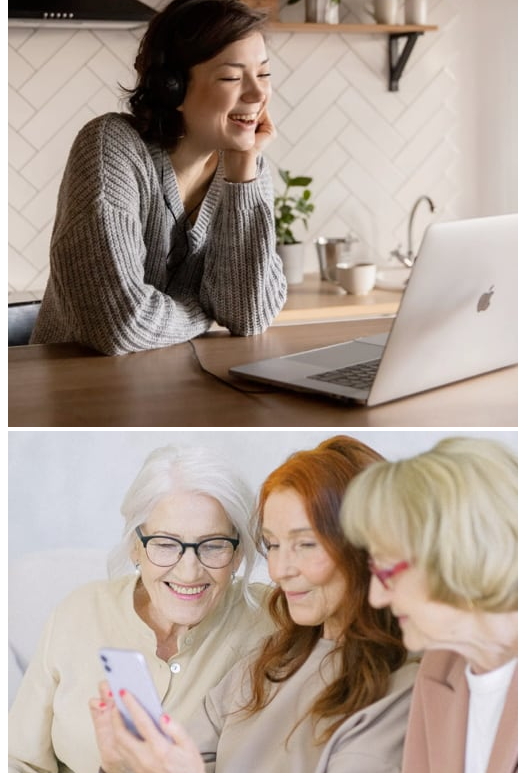
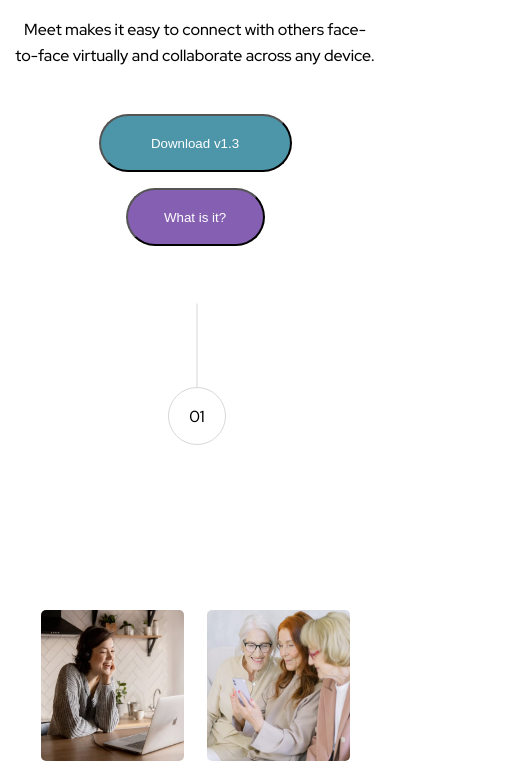
Before and after one commit to khalisabrahman/Meet-Landing-Page, a plain HTML site: page starter-code/index.html in a window 390 px wide. Shown: the part 273-1046 px from the top of the page, 518 px wide, since content can reach past the window. Drawn offline with Linux system fonts and the light colour scheme.

Commit message:
started mobile layout

```diff
--- /dev/null
+++ b/starter-code/assets/styles/main.css
@@ -0,0 +1,153 @@
+/* -- Typography --- */
+body {
+    font-family: 'Red Hat Display', sans-serif;
+}
+
+/* -- Resets --*/
+body {
+    box-sizing: border-box;
+    padding: 0px;
+    margin: 0px;
+}
+
+/* --- Layout --*/
+
+.logo {
+    display: flex;
+    justify-content: center;
+    padding-top: 45px;
+    padding-bottom: 45px;
+}
+
+/* .hero {
+    overflow: hidden;
+    width: 100%;
+    display: block;
+} */
+
+.header {
+    display: flex;
+    justify-content: center;
+    font-weight: 900;
+    text-align: center;
+    font-size: 40px;
+}
+
+.desc {
+    font-size: 16px;
+    font-weight: 400;
+    line-height: 26px;
+    text-align: center;
+    padding-left: 15px;
+    padding-right: 15px;
+}
+
+button {
+    border-radius: 50px;
+    color: #FFFFFF
+}
+
+.button-container {
+    margin-top: 45px;
+    display: flex;
+    flex-direction: column;
+    align-items: center;
+    margin-bottom: 64px;
+}
+
+.button-download {
+    margin-bottom: 16px;
+    height: 58px;
+    width: 193px;
+    background-color: #4D96A9;
+}
+
+.button-what {
+    width: 139px;
+    height: 58px;
+    background-color: #855FB1;
+}
+
+.page-number {
+    position: relative;
+}
+
+.line {
+    position: absolute;
+    width: 84px;
+    height: 1px;
+    background: #D8D8D8;
+    transform: rotate(90deg) translateY(40px) ;
+    left: 50%;
+    top: 35px;
+
+}
+
+.page {
+    border: 1px solid #D8D8D8;
+    border-radius: 50%;
+    height: 56px;
+    width: 56px;
+    position: absolute;
+    left: 50%;
+    top: 77px;
+    transform: translateX(-27px);
+    text-align: center;
+    display: flex;
+    justify-content: center;
+    align-items: center;
+}
+
+.grid-layout {
+    display: flex;
+    justify-content: center;
+}
+
+.grid-container {
+    width: 327px;
+    height: 310px;
+    margin-top: 300px;
+    display: grid;
+    grid-template-columns: 1fr 1fr;
+    grid-template-rows: 1fr 1fr;
+    grid-template-areas:
+    'box1 box2'
+    'box3 box4'
+    ;
+    justify-items: center;
+    gap: 10px 5px;
+}
+
+img {
+    border-radius: 5px;
+    height: 151px;
+    width: 143px;
+}
+
+.box1 {
+    grid-area: 'box1';
+
+
+}
+
+.box2 {
+    grid-area: 'box2';
+
+
+}
+
+.box3 {
+    grid-area: 'box3';
+
+
+}
+
+.box4 {
+    grid-area: 'box4';
+
+
+}
+
+.section2 {
+    margin-top: 300px;
+}
--- a/starter-code/index.html
+++ b/starter-code/index.html
@@ -3,17 +3,23 @@
 	<head>
 		<meta charset="UTF-8" />
 		<meta name="viewport" content="width=device-width, initial-scale=1.0" />
-
+		<link
+			href="https://fonts.googleapis.com/css2?family=Red+Hat+Display:wght@500;900&display=swap"
+			rel="stylesheet"
+		/>
+		<link rel="stylesheet" href="./assets/styles/main.css" />
 		<link
 			rel="icon"
 			type="image/png"
 			sizes="32x32"
 			href="./assets/favicon-32x32.png"
 		/>
+		<link rel="preconnect" href="https://fonts.gstatic.com" />
 
 		<title>Frontend Mentor | Meet landing page</title>
 	</head>
 	<body>
+		<div class="logo">
 			<svg width="119" height="28" xmlns="http://www.w3.org/2000/svg">
 				<g fill="none" fill-rule="evenodd">
 					<g>
@@ -27,35 +33,46 @@
 					/>
 				</g>
 			</svg>
-		<div class="image-hero"></div>
+		</div>
+
+		<div class="image-hero">
+			<!-- <img src="./assets/tablet/image-hero.png" alt=""> -->
+		</div>
 		<section>
 			<h1 class="header">Group Chat for Everyone</h1>
 			<p class="desc">
 				Meet makes it easy to connect with others face-to-face virtually and
 				collaborate across any device.
 			</p>
-			<button>Download v1.3</button>
-			<button>What is it?</button>
-			<div class="line">-</div>
+			<div class="button-container">
+				<button class="button-download">Download v1.3</button>
+				<button class="button-what">What is it?</button>
+			</div>
+			<div class="page-number">
+				<div class="line"></div>
 				<div class="page">01</div>
+			</div>
 		</section>
 
+    <div class="grid-layout">
       <div class="grid-container">
         <div class="box1">
-				<img src="./assets/desktop/image-woman-in-videocall.jpg" alt="" />
+          <img class="box" src="./assets/desktop/image-woman-in-videocall.jpg" alt="" />
         </div>
         <div class="box2">
-				<img src="./assets/desktop/image-women-videochatting.jpg" alt="" />
+          <img class="box" src="./assets/desktop/image-women-videochatting.jpg" alt="" />
         </div>
         <div class="box3">
-				<img src="./assets/desktop/image-men-in-meeting.jpg" alt="" />
+          <img class="box" src="./assets/desktop/image-men-in-meeting.jpg" alt="" />
         </div>
         <div class="box4">
-				<img src="./assets/desktop/image-man-texting.jpg" alt="" />
+          <img class="box" src="./assets/desktop/image-man-texting.jpg" alt="" />
+        </div>
       </div>
     </div>
 
-		<section>
+
+		<section class="section2">
 			<div class="subheader">Built for modern use</div>
 			<div class="small-header">Smarter meetings, all in one place</div>
 			<div class="desc">
@@ -65,15 +82,18 @@
 			</div>
 		</section>
 
-		<div class="line">-</div>
+		<div class="page-number">
+			<div class="line"></div>
 			<div class="page">02</div>
+		</div>
 
 		<footer class="footer">
 			<h1 class="footer-header">Experience more together</h1>
-        <p class="footer-desc">Stay connected with reliable HD meetings and
-          unlimited one-on-one and group video sessions.</p>
+			<p class="footer-desc">
+				Stay connected with reliable HD meetings and unlimited one-on-one and group
+				video sessions.
+			</p>
 			<button>Download v1.3</button>
 		</footer>
-
 	</body>
 </html>
```
Lines whose indentation alone changed are shown as unchanged.
